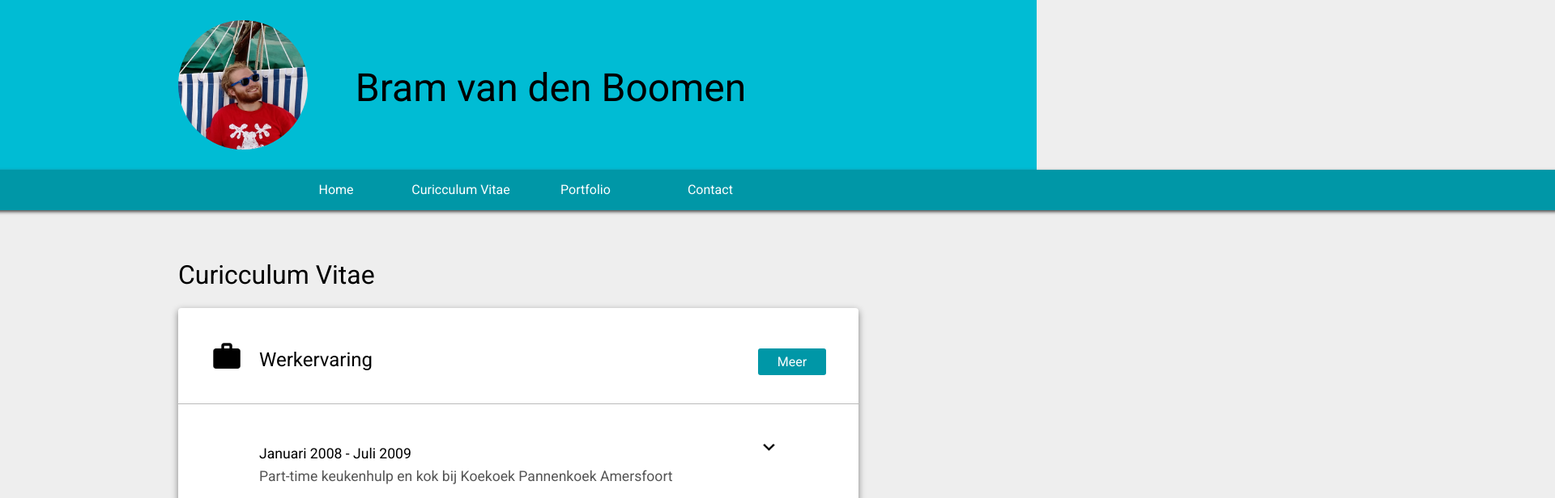
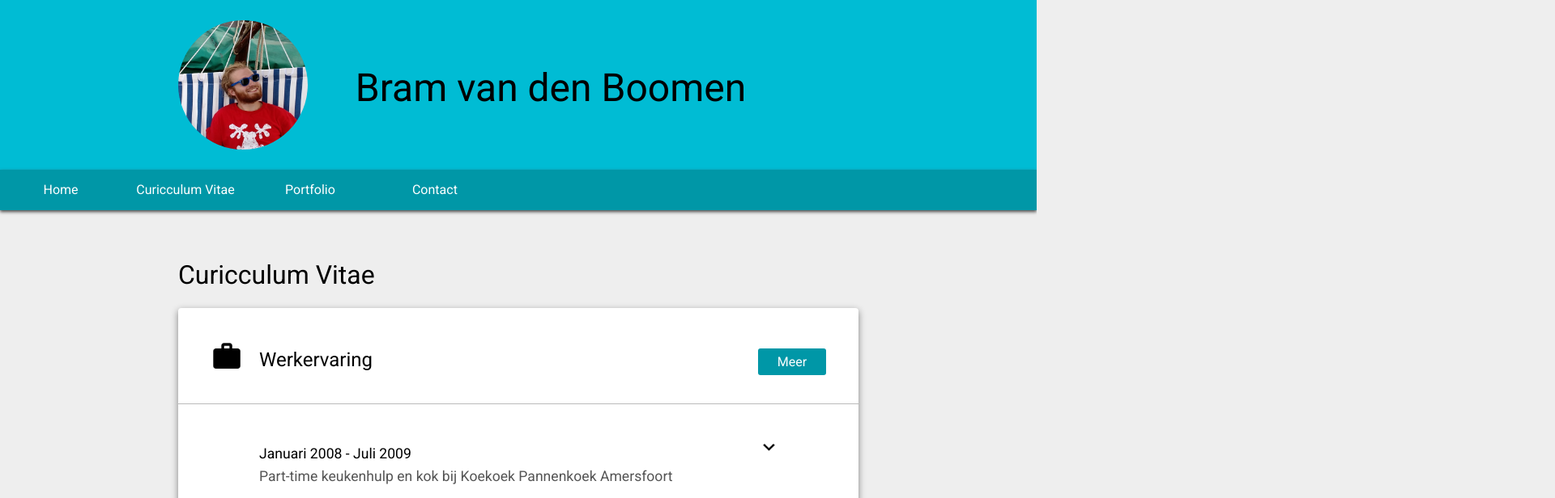
Before and after one commit to bramboomen/bramboomen.github.io, a plain HTML site: page index.html in a window 1280 px wide. Shown: the top 616 px of the page at 81% size, 1920 px wide, since content can reach past the window. Drawn offline with nearby package versions, Linux system fonts and the light colour scheme.

Commit message:
bugfix_cleanup

```diff
--- a/css/style.css
+++ b/css/style.css
@@ -111,10 +111,13 @@ menuribbon
     background-color: #0097A7;
     width: 100%;
     height: 50px;
-    padding: 0 50%;
-    transform: translate(-300px,0);
     z-index: 10;
     box-shadow: 0px 2px 4px #434343;
+}
+
+#menuwrapper
+{
+
 }
 
 menuribbon a
--- a/index.html
+++ b/index.html
@@ -21,11 +21,13 @@
       </div>
     </ribbon>
     <menuribbon>
+      <div id="menuwrapper">
       <a href=#home>Home</a>
       <a href=#cv id="cvl">Curicculum Vitae</a>
       <a href=#cv id="cvk">CV</a>
       <a href=#portfolio>Portfolio</a>
       <a href=#contact>Contact</a>
+      </div>
     </menuribbon>
 
     <main>
--- a/javascript/javascript.js
+++ b/javascript/javascript.js
@@ -57,7 +57,7 @@ $(document).ready( function() {
     $('#minder').hide();
 });
 
-/*
+
 $(function() {
   $('a[href*="#"]:not([href="#"])').click(function() {
     if (location.pathname.replace(/^\//,'') == this.pathname.replace(/^\//,'') && location.hostname == this.hostname) {
@@ -72,4 +72,3 @@ $(function() {
     }
   });
 });
-*/
```
